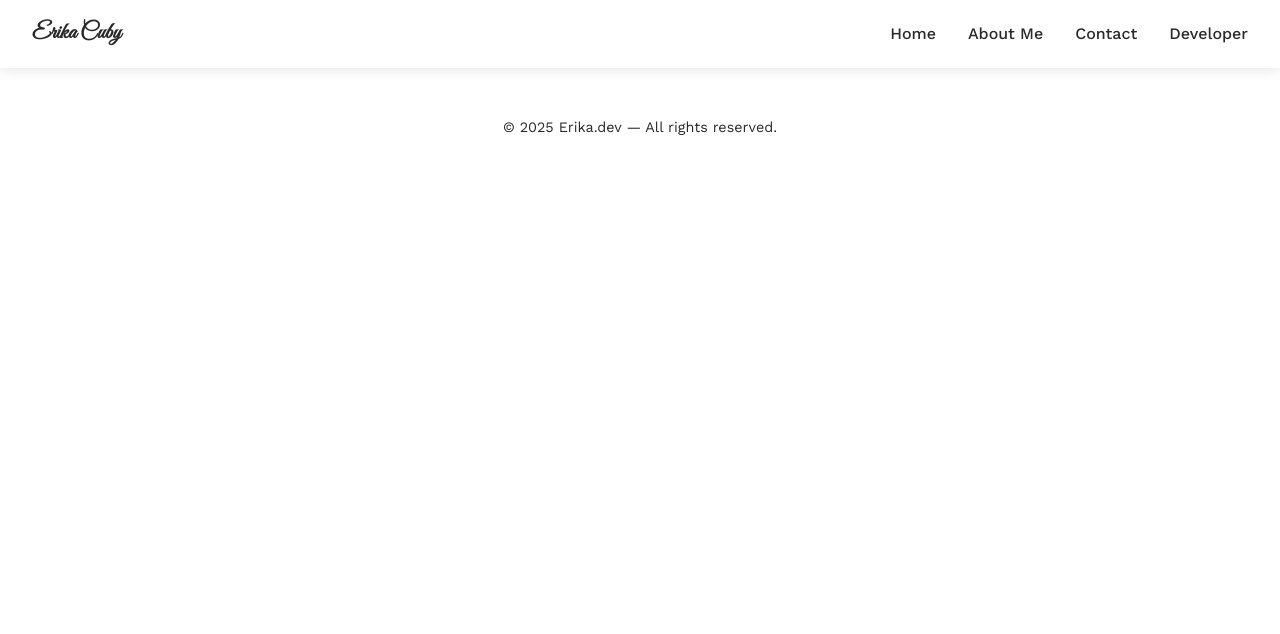
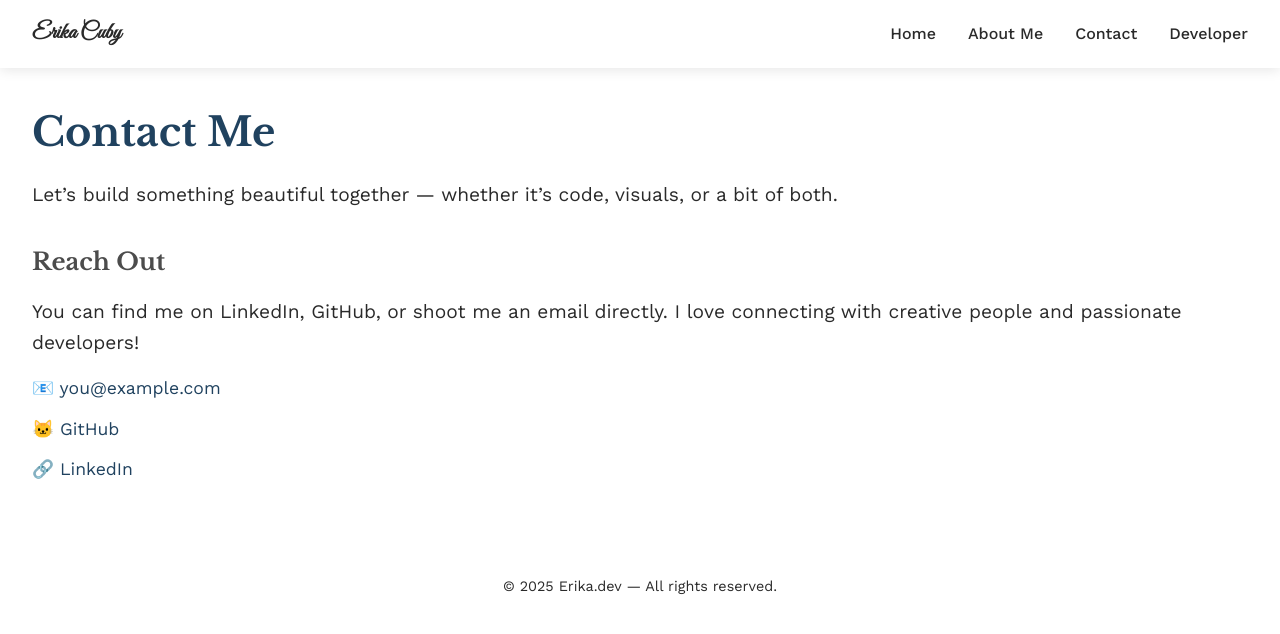
Before and after one commit to ErikaCuby/ek-web-portfolio, a React (Vite) app: page /contact in a window 1280 px wide. Shown: the top 634 px of the page. Built offline with nearby package versions, Linux system fonts and the light colour scheme; the HTML template or start-up script is replaced by a standard one.

Commit message:
Created Contact page

```diff
--- a/src/App.jsx
+++ b/src/App.jsx
@@ -2,6 +2,8 @@ import { Routes, Route, useLocation } from "react-router-dom";
 import { AnimatePresence } from "framer-motion";
 import Landing from "./pages/Landing";
 import About from "./pages/About";
+import Contact from "./pages/Contact";
+
 
 import Developer from "./pages/Developer";
 import DeveloperCaseStudy from "./pages/DeveloperCaseStudy";
@@ -28,6 +30,7 @@ function App() {
             <Route path="/developer/:slug" element={<DeveloperCaseStudy />} />
             <Route path="/illustration" element={<Illustration />} />
             <Route path="/about" element={<About />} />
+            <Route path="/contact" element={<Contact />} />
           </Routes>
 
           {/* Render Footer on all pages except the landing page */}
--- /dev/null
+++ b/src/pages/Contact.css
@@ -0,0 +1,20 @@
+.contact-links {
+  list-style: none;
+  padding: 0;
+  margin-top: 1rem;
+}
+
+.contact-links li {
+  margin-bottom: 0.75rem;
+  font-size: 1.1rem;
+}
+
+.contact-links a {
+  color: var(--primary-color);
+  text-decoration: none;
+  transition: color 0.3s ease;
+}
+
+.contact-links a:hover {
+  color: var(--accent-color);
+}
--- /dev/null
+++ b/src/pages/Contact.jsx
@@ -0,0 +1,41 @@
+import React from "react";
+import "./Contact.css"; // only for minimal custom styles, layout is shared via index.css
+
+const Contact = () => {
+  return (
+    <div className="page-container contact-page">
+      <section className="section-hero">
+        <h1 className="page-title">Contact Me</h1>
+        <p className="section-text">
+          Let’s build something beautiful together — whether it’s code, visuals,
+          or a bit of both.
+        </p>
+      </section>
+
+      <section className="section">
+        <h2 className="section-heading">Reach Out</h2>
+        <p className="section-text">
+          You can find me on LinkedIn, GitHub, or shoot me an email directly. I
+          love connecting with creative people and passionate developers!
+        </p>
+        <ul className="contact-links">
+          <li>
+            <a href="mailto:you@example.com">📧 you@example.com</a>
+          </li>
+          <li>
+            <a href="https://github.com/ErikaCuby" target="_blank">
+              🐱 GitHub
+            </a>
+          </li>
+          <li>
+            <a href="https://www.linkedin.com/in/erikacuby" target="_blank">
+              🔗 LinkedIn
+            </a>
+          </li>
+        </ul>
+      </section>
+    </div>
+  );
+};
+
+export default Contact;
```
